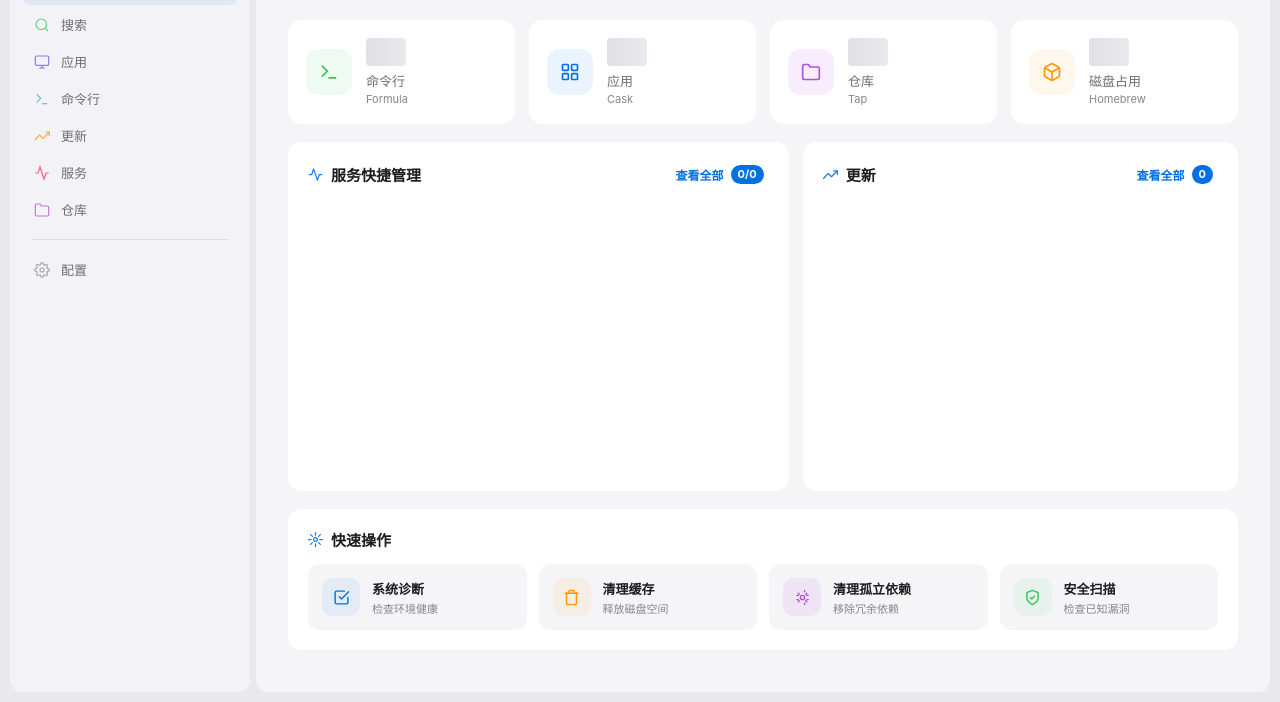
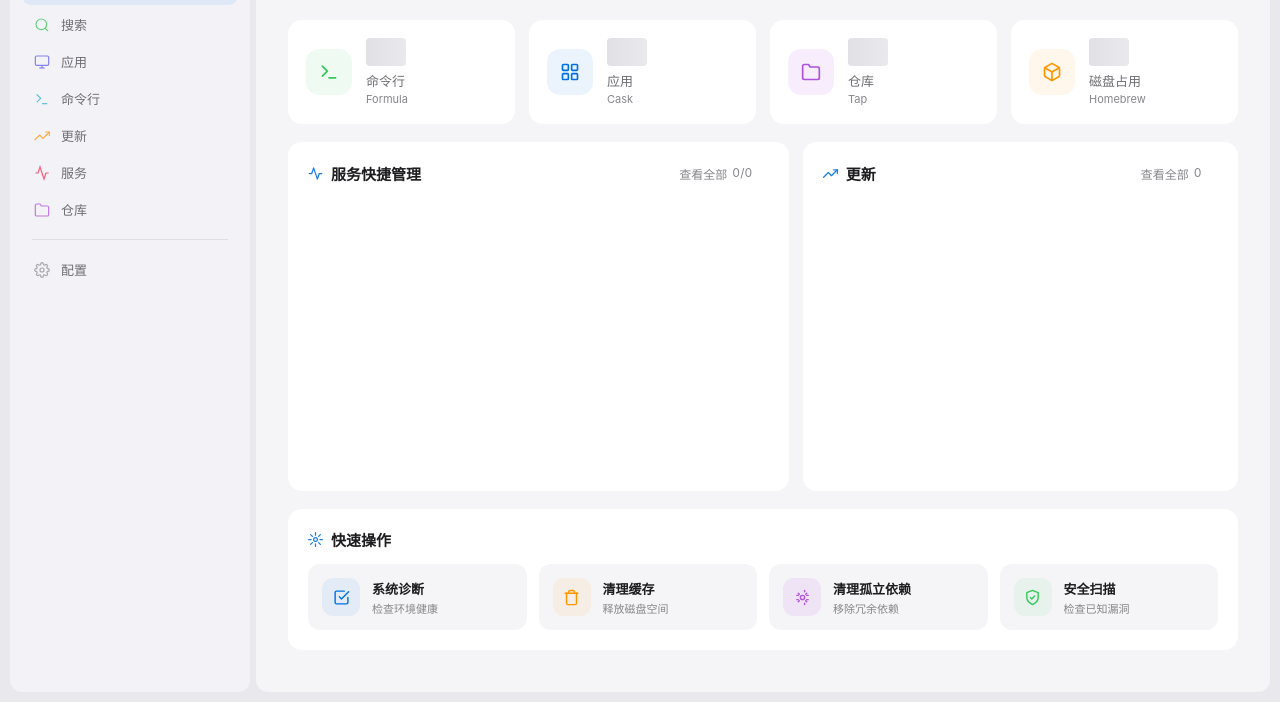
Before and after one commit to mdcodecn/brewapp, a website built with Vite: page frontend/index.html in a window 1280 px wide. Shown: the part 98-800 px from the top of the page. Built offline with nearby package versions, Linux system fonts and the light colour scheme.

Commit message:
style: 调整 .view-all 组件的样式，优化间距和颜色，简化数量显示方式

```diff
--- a/frontend/src/main.js
+++ b/frontend/src/main.js
@@ -921,7 +921,6 @@ function renderOutdated(outdated) {
                     <span class="pkg-name">${escapeHtml(p.name)}</span>
                     ${p.version ? `<span class="pkg-version">${escapeHtml(p.version)}</span>` : ''}
                     ${p.latest_version && p.latest_version !== p.version ? `<span class="version-arrow">→</span><span class="pkg-version pkg-version-latest">${escapeHtml(p.latest_version)}</span>` : ''}
-                    <span class="type-badge ${escapeHtml(p.type)}">${escapeHtml(p.type === 'cask' ? '应用' : '命令行')}</span>
                 </div>
                 ${p.description ? `<span class="pkg-desc">${escapeHtml(p.description)}</span>` : ''}
             </div>
--- a/frontend/src/style.css
+++ b/frontend/src/style.css
@@ -738,35 +738,44 @@ body {
 .view-all {
   display: inline-flex;
   align-items: center;
-  gap: 7px;
+  gap: 5px;
   margin-left: auto;
-  padding: 3px 5px 3px 12px;
-  border-radius: 999px;
+  padding: 2px 6px;
+  border-radius: 6px;
   background: transparent;
-  color: var(--accent);
+  color: var(--text-muted);
   font-size: 12px;
-  font-weight: 600;
+  font-weight: 400;
   font-family: inherit;
   cursor: pointer;
-  transition: background-color 0.12s ease;
+  transition: color 0.12s ease;
 }
 
 .view-all:hover {
-  background: var(--accent-dim);
-}
-
+  color: var(--text-secondary);
+}
+
+/* 细小的右箭头，悬停时出现，提示可点击（不喧宾夺主） */
+.view-all::after {
+  content: '›';
+  font-size: 14px;
+  line-height: 1;
+  opacity: 0;
+  transform: translateX(-2px);
+  transition: opacity 0.12s ease, transform 0.12s ease;
+}
+
+.view-all:hover::after {
+  opacity: 1;
+  transform: translateX(0);
+}
+
+/* 数量改为朴素文字，不再用高亮徽标 */
 .view-all-count {
-  display: inline-flex;
-  align-items: center;
-  justify-content: center;
-  min-width: 20px;
-  padding: 1px 7px;
-  border-radius: 999px;
-  background: var(--accent);
-  color: #fff;
-  font-size: 11px;
-  font-weight: 700;
+  color: var(--text-muted);
+  font-size: 12px;
   line-height: 1.5;
+  font-variant-numeric: tabular-nums;
 }
 
 .disk-total {
```
